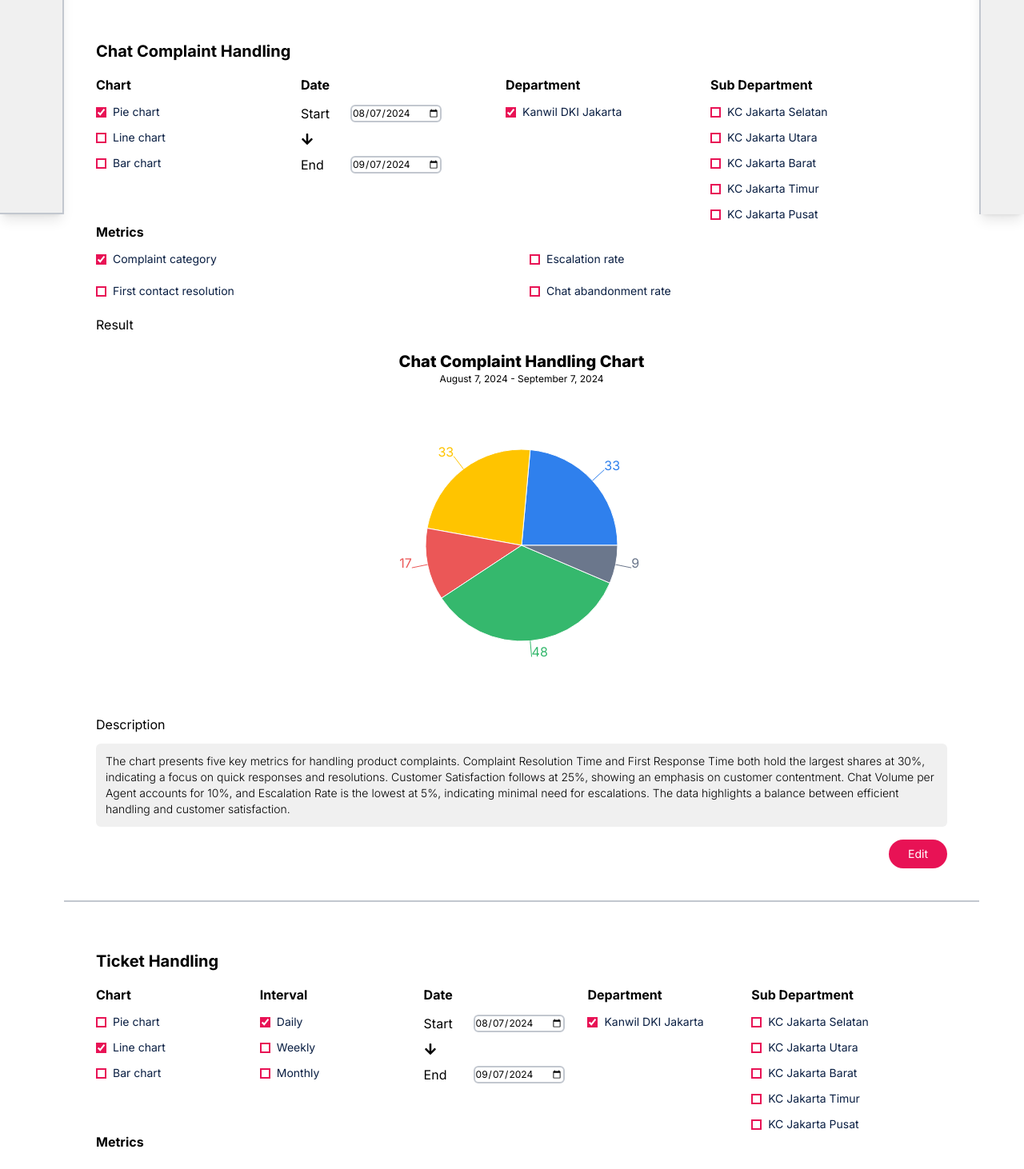
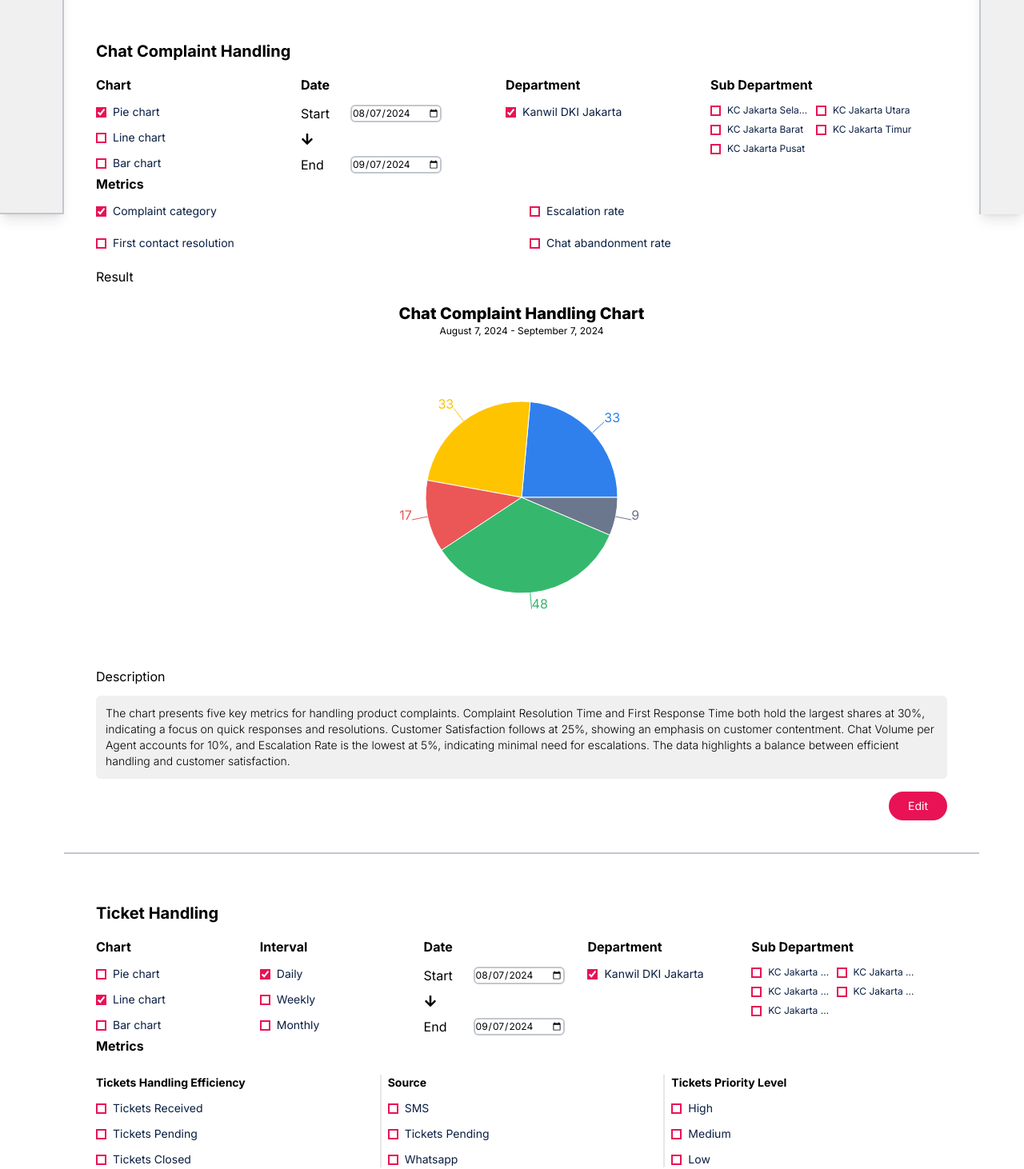
Before and after one commit to AdrianRamadhan27/digistar-27, a React (Vite) app: page /analytics in a window 1280 px wide. Shown: the part 620-2082 px from the top of the page at 80% size. Built offline with nearby package versions, Linux system fonts and the light colour scheme.

Commit message:
style: Department checkboxes grid

```diff
--- a/src/components/visualizations/ComplaintHandling.jsx
+++ b/src/components/visualizations/ComplaintHandling.jsx
@@ -239,12 +239,14 @@ export default function ComplaintHandling() {
                 </div>
                 <div className="flex flex-col gap-3">
                     <h3 className="font-bold text-md">Sub Department</h3>
+                    <div className="grid grid-cols-2 gap-2">
                     {data.map(item => (
                         <div className="flex gap-2 items-center">
                             <input type="checkbox" name="" id={"subdepartment"+item} className="accent-accent ring-2 ring-accent w-fit h-fit ring-inset"/>
-                            <label htmlFor={"subdepartment"+item}  className="text-sm text-primarytext">{item}</label>
+                            <label htmlFor={"subdepartment"+item}  className="text-xs text-primarytext truncate">{item}</label>
                         </div>
                     ))}
+                    </div>
                 </div>
 
 
--- a/src/components/visualizations/TicketHandling.jsx
+++ b/src/components/visualizations/TicketHandling.jsx
@@ -237,12 +237,14 @@ export default function TicketHandling() {
                 </div>
                 <div className="flex flex-col gap-3">
                     <h3 className="font-bold text-md">Sub Department</h3>
+                    <div className="grid grid-cols-2 gap-2">
                     {data.map(item => (
                         <div className="flex gap-2 items-center">
                             <input type="checkbox" name="" id={"subdepartment"+item} className="accent-accent ring-2 ring-accent w-fit h-fit ring-inset"/>
-                            <label htmlFor={"subdepartment"+item}  className="text-sm text-primarytext">{item}</label>
+                            <label htmlFor={"subdepartment"+item}  className="text-xs text-primarytext truncate">{item}</label>
                         </div>
                     ))}
+                    </div>
                 </div>
 
 
--- a/src/components/visualizations/TicketStatus.jsx
+++ b/src/components/visualizations/TicketStatus.jsx
@@ -237,12 +237,14 @@ export default function TicketStatus() {
                 </div>
                 <div className="flex flex-col gap-3">
                     <h3 className="font-bold text-md">Sub Department</h3>
+                    <div className="grid grid-cols-2 gap-2">
                     {data.map(item => (
                         <div className="flex gap-2 items-center">
                             <input type="checkbox" name="" id={"subdepartment"+item} className="accent-accent ring-2 ring-accent w-fit h-fit ring-inset"/>
-                            <label htmlFor={"subdepartment"+item}  className="text-sm text-primarytext">{item}</label>
+                            <label htmlFor={"subdepartment"+item}  className="text-xs text-primarytext truncate">{item}</label>
                         </div>
                     ))}
+                    </div>
                 </div>
 
 
```
